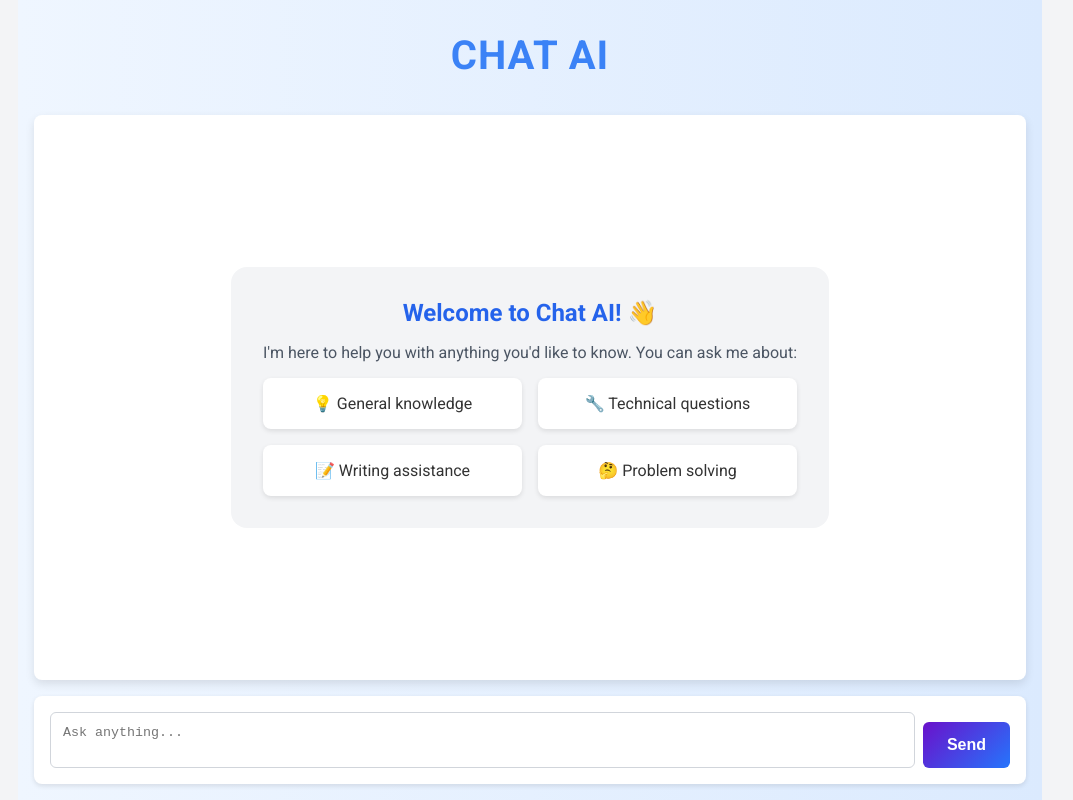
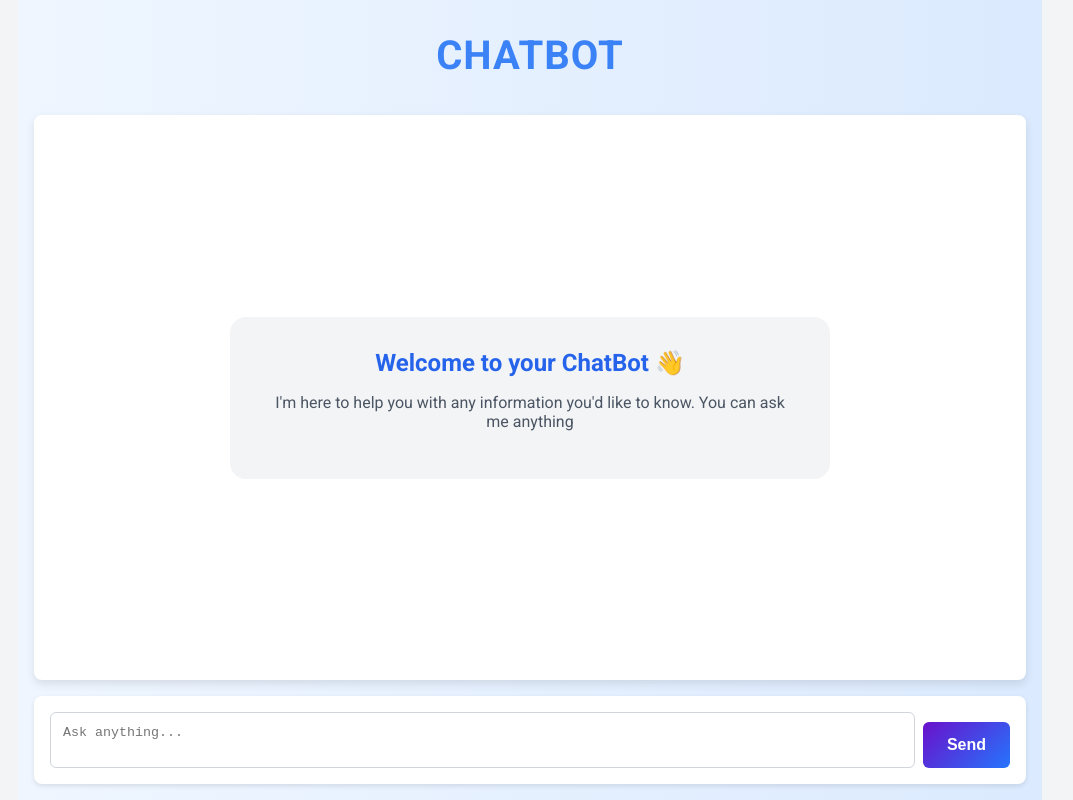
Before and after one commit to Ishuuutanejaaa/Vital_Aura, a React (Create React App) app in the folder frontend/: page /ChatBot in a window 1280 px wide. Shown: the whole page, without its empty margins (110-1183 px from the left). Built offline with nearby package versions, Linux system fonts and the light colour scheme.

Commit message:
css updations

```diff
--- a/frontend/src/Components/ChatBot/ChatBot.jsx
+++ b/frontend/src/Components/ChatBot/ChatBot.jsx
@@ -50,13 +50,9 @@ function ChatBot() {
   return (
     <div className="chatbot-container">
       <header className="chatbot-header">
-        <a
-          href="https://github.com/Vishesh-Pandey/chat-ai"
-          target="_blank"
-          rel="noopener noreferrer"
-        >
-          <h1 className="chatbot-title">Chat AI</h1>
-        </a>
+
+          <h1 className="chatbot-title">ChatBot</h1>
+
       </header>
 
       <div
@@ -66,16 +62,11 @@ function ChatBot() {
         {chatHistory.length === 0 ? (
           <div className="chatbot-empty-state">
             <div className="chatbot-empty-content">
-              <h2 className="chatbot-empty-title">Welcome to Chat AI! 👋</h2>
+              <h2 className="chatbot-empty-title">Welcome to your ChatBot 👋</h2>
               <p className="chatbot-empty-description">
-                I'm here to help you with anything you'd like to know. You can ask me about:
+                I'm here to help you with any information you'd like to know. You can ask me anything
               </p>
-              <div className="chatbot-suggestions-grid">
-                <div className="chatbot-suggestion-item">💡 General knowledge</div>
-                <div className="chatbot-suggestion-item">🔧 Technical questions</div>
-                <div className="chatbot-suggestion-item">📝 Writing assistance</div>
-                <div className="chatbot-suggestion-item">🤔 Problem solving</div>
-              </div>
+
             </div>
           </div>
         ) : (
--- a/frontend/src/Components/Login.jsx
+++ b/frontend/src/Components/Login.jsx
@@ -58,7 +58,7 @@ const Login = () => {
   };
 
   return (
-    <div className={styles.logBody} style={{ backgroundImage: 'url(/backgroundimagelogin.jpeg)' }}>
+    <div className={styles.logBody} style={{ backgroundImage: 'url(/loginphoto.avif)' }}>
       {/* The background image is now applied directly here */}
       <div className={styles.container}>
         {isSignUp ? (
--- a/frontend/src/Components/Styles/Login.module.css
+++ b/frontend/src/Components/Styles/Login.module.css
@@ -8,12 +8,17 @@ body.login-page {
   background-size: cover;
 }
 
+
 .logBody {
   display: flex;
   justify-content: center;
   align-items: center;
   height: 100vh;
   background: rgba(0, 0, 0, 0.6); /* Subtle overlay for readability */
+
+  background-size: cover;  /* Ensures the image covers the entire container */
+  background-position: center center; /* Centers the image */
+  background-repeat: no-repeat;  /* Prevents the image from repeating */
 }
 
 .container {
```
Also changed, not shown: frontend/public/loginphoto.avif (added).
